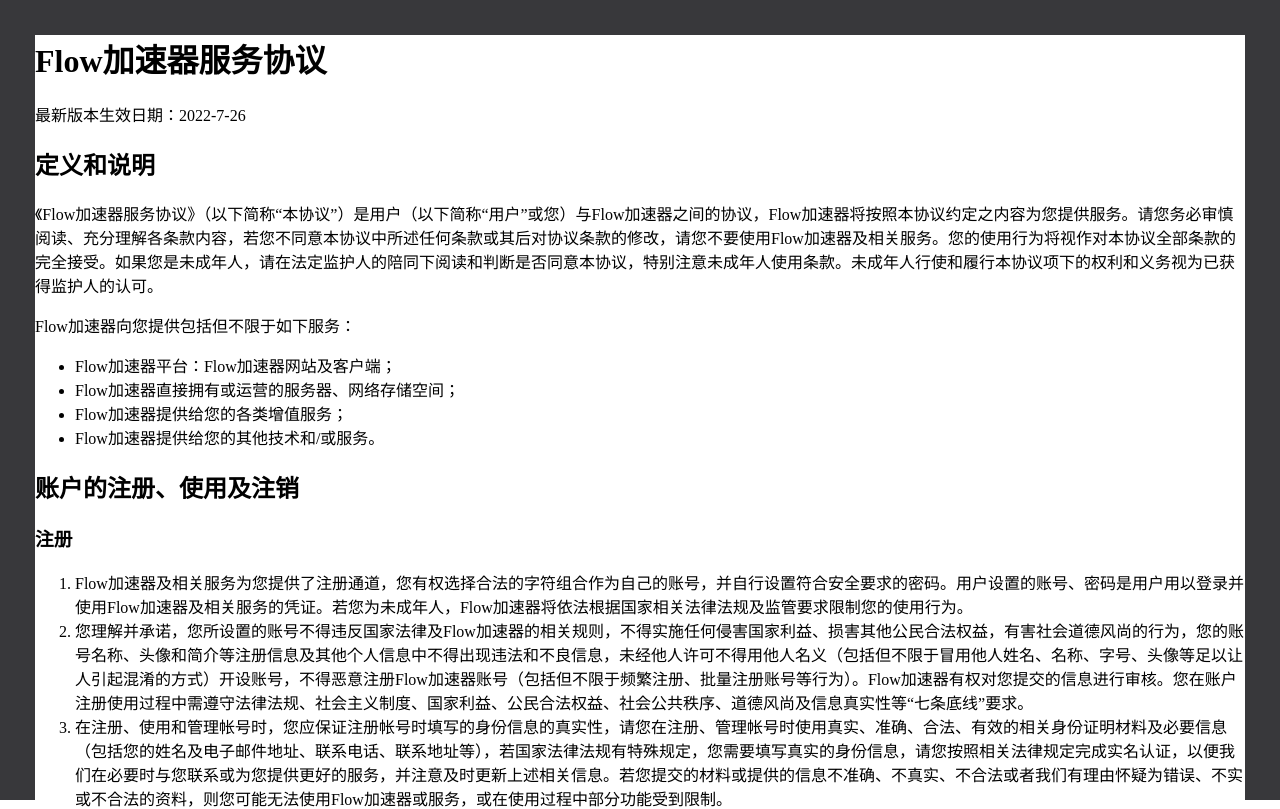
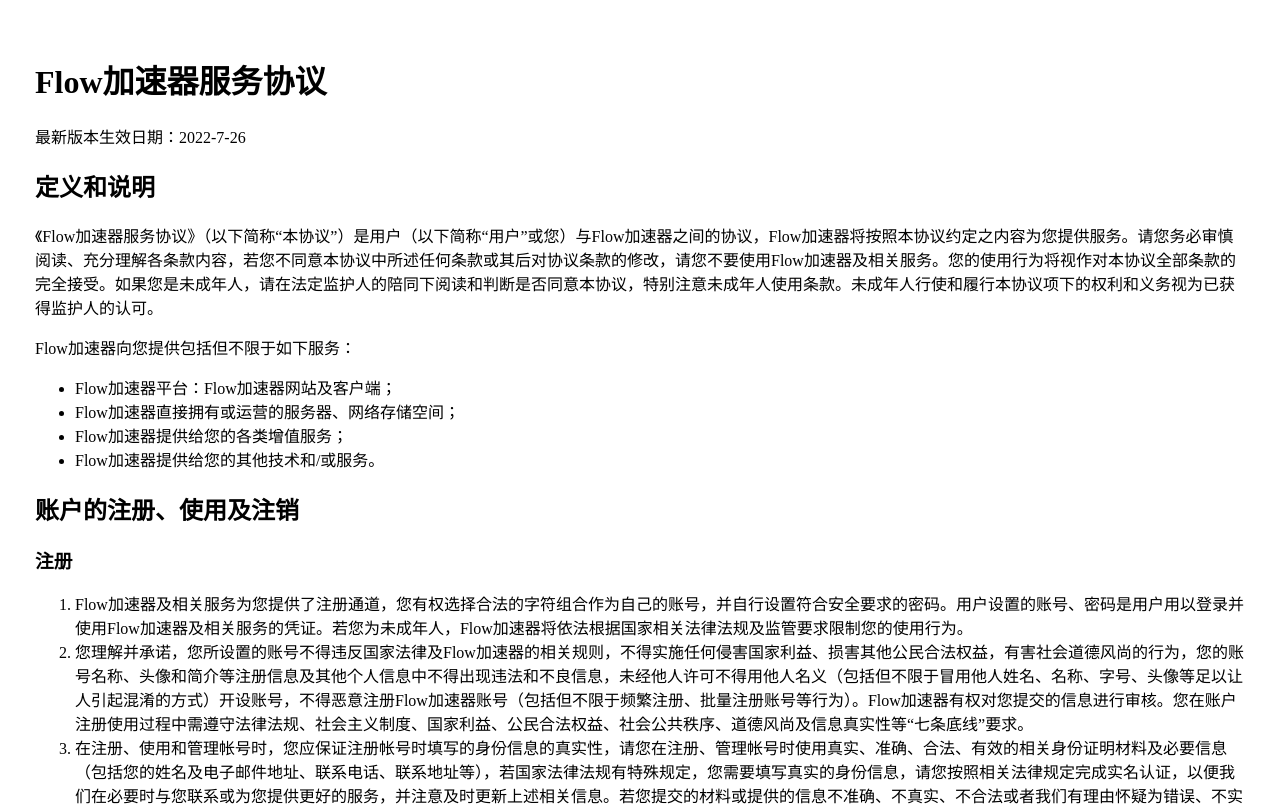
Before and after one commit to lau1944/flow-home-page, a Vue app: page /terms in a window 1280 px wide. Shown: the top 809 px of the page. Built offline with nearby package versions, Linux system fonts and the light colour scheme; what vue3-lottie would draw is missing.

Commit message:
feat: policy page

```diff
--- a/src/pages/PolicyPage.vue
+++ b/src/pages/PolicyPage.vue
@@ -7,6 +7,6 @@
 <style scoped>
 #policy {
     background: white;
-    margin: 35px 30px 35px 30px;
+    padding: 35px;
 }
 </style>
--- a/src/pages/TermsService.vue
+++ b/src/pages/TermsService.vue
@@ -252,6 +252,6 @@
 <style scoped>
 .terms {
     background: white;
-    margin: 35px;
+    padding: 35px;
 }
 </style>
```
